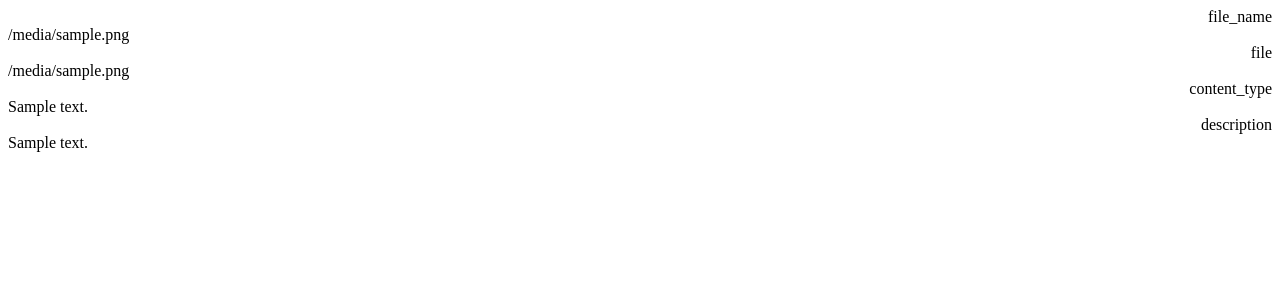
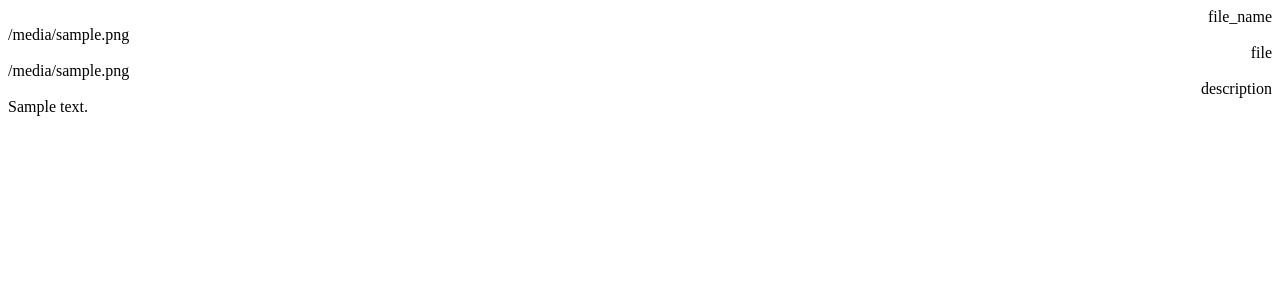
Before and after one commit to uclouvain/osis-common, a Django app: template templates/uploading/upload_file_list.html in a window 1280 px wide. Shown: the top 300 px of the page. Run offline with Django 3.2, Linux system fonts and the light colour scheme; the template is opened without the code that fills it: most values are stand-ins (such as "Sample title", 1, 10 or a date in 2020).

```diff
--- a/forms.py
+++ b/forms.py
@@ -43,7 +43,7 @@ class UploadDocumentFileForm(ModelForm):
 
     class Meta:
         model = DocumentFile
-        fields = ('file_name', 'content_type', 'storage_duration', 'file', 'description', 'user',
+        fields = ('content_type', 'storage_duration', 'file', 'description', 'user',
                   'document_type', 'size')
         widgets = {'storage_duration': forms.HiddenInput(), 'user': forms.HiddenInput(),
-                   'size': forms.HiddenInput(), 'document_type': forms.HiddenInput(), 'file_name': forms.HiddenInput()}
+                   'size': forms.HiddenInput(), 'document_type': forms.HiddenInput()}
--- a/templates/uploading/upload_file_form.html
+++ b/templates/uploading/upload_file_form.html
@@ -35,5 +35,5 @@
 </div>
 <br>
 <div class="row">
-    {{ form.user }}{{ form.storage_duration }}{{ form.size }}{{ form.document_type }}{{ form.file_name }}
+    {{ form.user }}{{ form.storage_duration }}{{ form.document_type }}
 </div>
--- a/templates/uploading/upload_file_list.html
+++ b/templates/uploading/upload_file_list.html
@@ -46,14 +46,6 @@
             </div>
             <div class="row">
                 <div class="col-md-2 col-lg-offset-1" style="text-align:right">
-                    <label>{% trans 'content_type' %}</label>
-                </div>
-                <div class="col-md-3">
-                    {{ document.content_type }}
-                </div>
-            </div>
-            <div class="row">
-                <div class="col-md-2 col-lg-offset-1" style="text-align:right">
                     <label>{% trans 'description' %}</label>
                 </div>
                 <div class="col-md-3">
```
